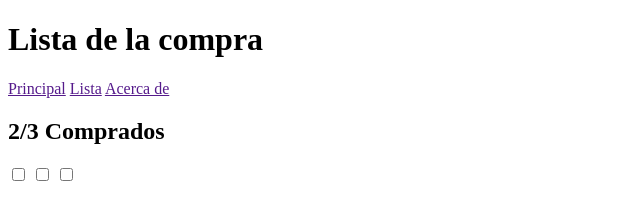
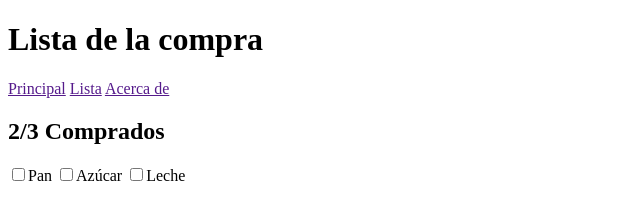
Before and after one commit to Dursu86/202301-W1CH3-Daniel-Ursua, a website: page Index.html in a window 1280 px wide. Shown: the whole page, without its empty margins (0-640 px from the left). Drawn offline with Linux system fonts and the light colour scheme.

Commit message:
Update list

```diff
--- a/Index.html
+++ b/Index.html
@@ -18,10 +18,10 @@
   <div>
     <h2>2/3 Comprados</h2>
   </div>
-  <section>
-    <label for=""><input type="checkbox" name="Pan" id=""></label>
-    <label for=""><input type="checkbox" name="Azúcar" id=""></label>
-    <input type="checkbox" name="Leche" id="">
+  <section id="List">
+    <label><input type="checkbox" name="Pan" id="">Pan</label>
+    <label><input type="checkbox" name="Azúcar" id="">Azúcar</label>
+    <label><input type="checkbox" name="Leche" id="">Leche</label>
   </section>
 
   <footer>
```
